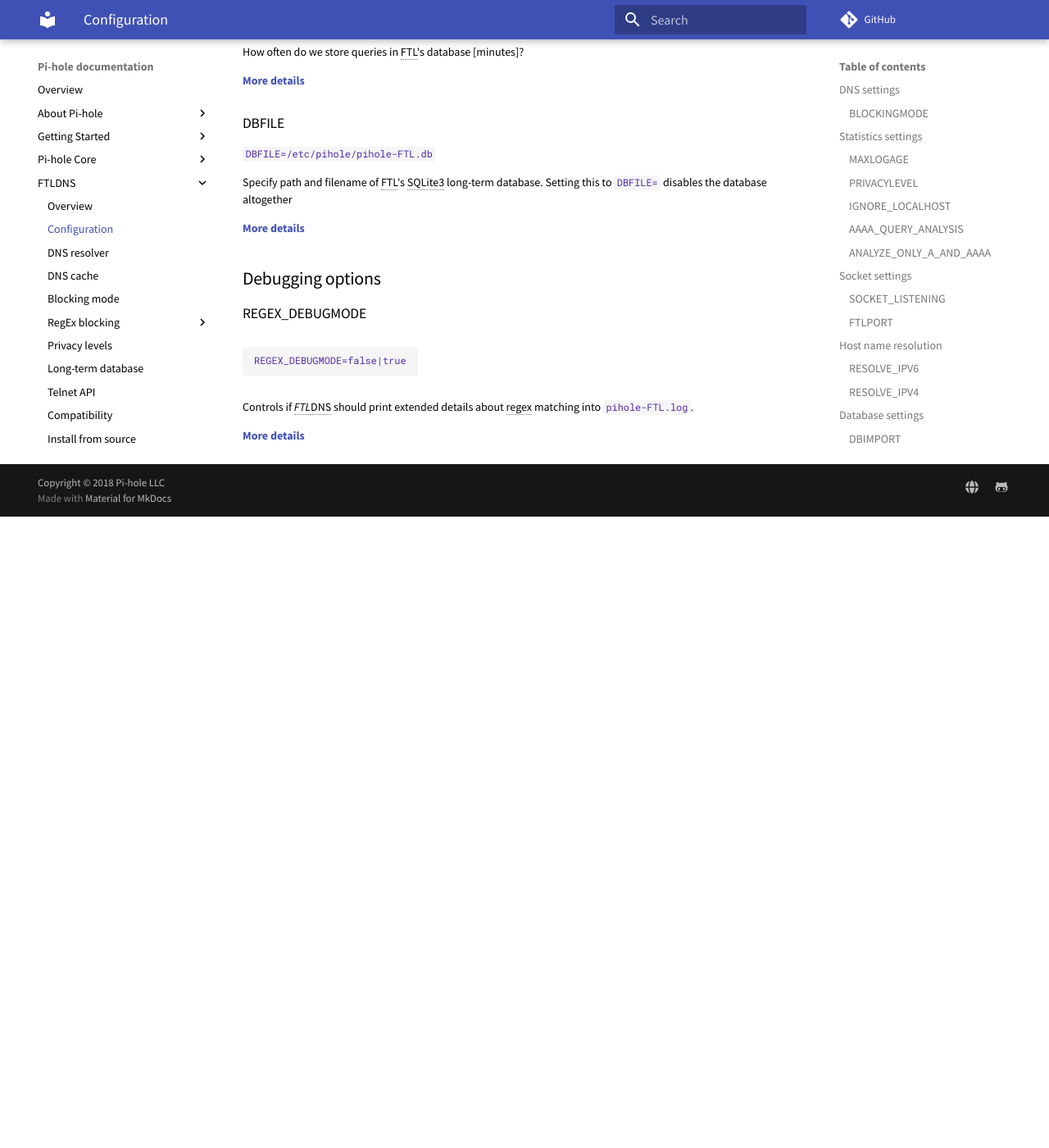
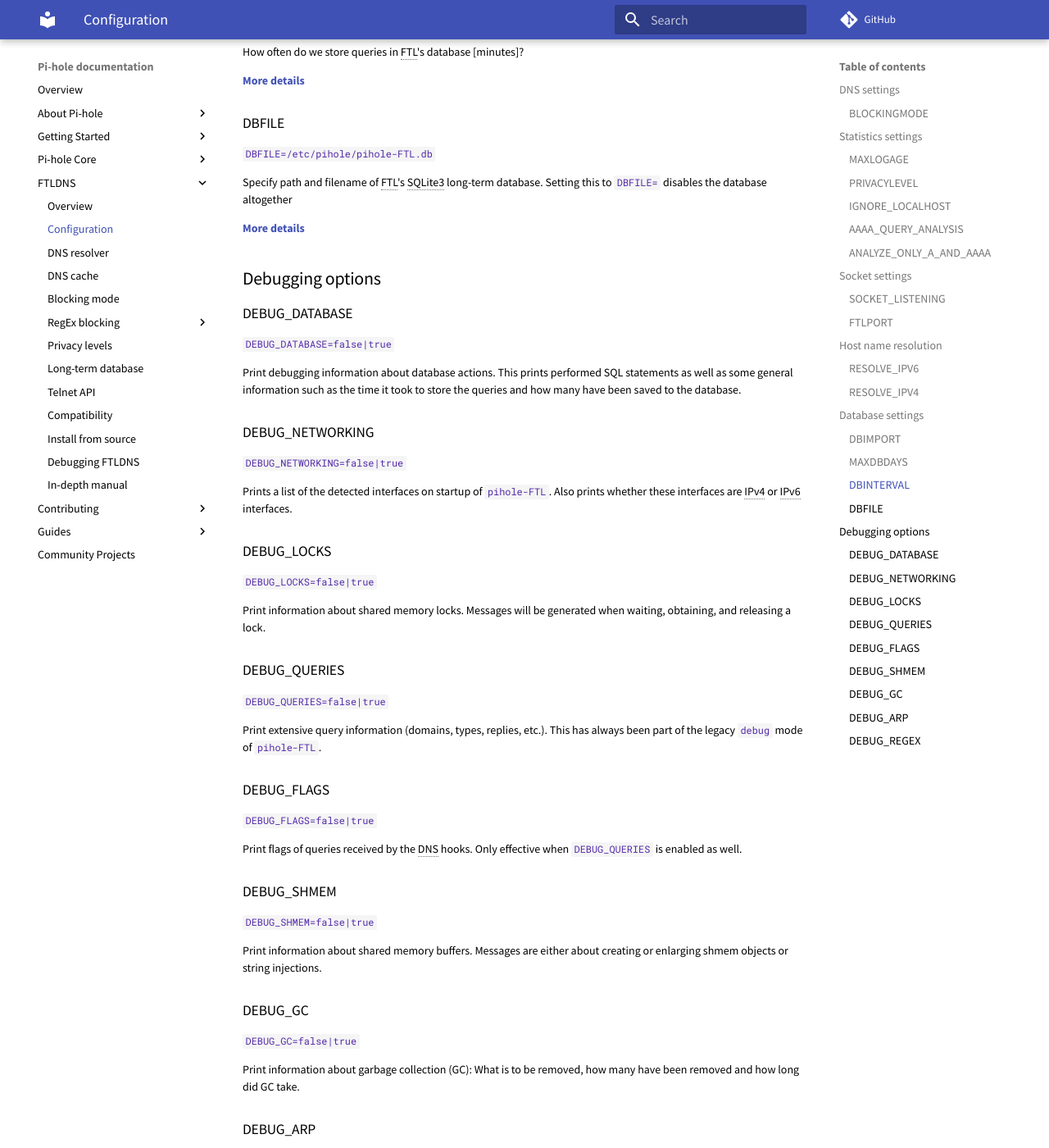
Before and after one commit to pi-hole/docs, an MkDocs documentation site: the page built from docs/ftldns/configfile.md, in a window 1280 px wide and 1400 px high, scrolled down 2165 px. Shown: the whole window at 82% size. Built offline with MkDocs 1.6.1 and Material for MkDocs 9.7.7, drawn with Linux system fonts in a browser that asks for light colours; comment, search, counter and statistics services are not loaded; before the commit the page ends 2795 px from its top, so only the background shows below that; some of the changed text lies outside the part shown.

Commit message:
Add configuration documentation for new debug flags
Signed-off-by: DL6ER <dl6er@dl6er.de>

````diff
--- a/docs/ftldns/configfile.md
+++ b/docs/ftldns/configfile.md
@@ -1,13 +1,15 @@
 You can create a file `/etc/pihole/pihole-FTL.conf` that will be read by *FTL*DNS on startup.
 
 Possible settings (**the option shown first is the default**):
-
-On which port should FTL be listening?
 
 ## DNS settings
 
 ### BLOCKINGMODE
 `BLOCKINGMODE=NULL|IP-NODATA-AAAA|IP|NXDOMAIN`
+
+How should `FTL` reply to blocked queries?
+
+**[More details](blockingmode.md)**
 
 ## Statistics settings
 
@@ -51,6 +49,8 @@
 
 ### FTLPORT
 `FTLPORT=4711`
+
+On which port should FTL be listening?
 
 ## Host name resolution
 
@@ -96,15 +96,57 @@
 **[More details](database.md)**
 
 ## Debugging options
+### DEBUG_DATABASE
+`DEBUG_DATABASE=false|true`
 
-### REGEX_DEBUGMODE
-```
-REGEX_DEBUGMODE=false|true
-```
+Print debugging information about database actions. This prints performed SQL statements as well as some general information such as the time it took to store the queries and how many have been saved to the database.
+
+### DEBUG_NETWORKING
+`DEBUG_NETWORKING=false|true`
+
+Prints a list of the detected interfaces on startup of `pihole-FTL`. Also prints whether these interfaces are IPv4 or IPv6 interfaces.
+
+### DEBUG_LOCKS
+`DEBUG_LOCKS=false|true`
+
+Print information about shared memory locks. Messages will be generated when waiting, obtaining, and releasing a lock.
+
+### DEBUG_QUERIES
+`DEBUG_QUERIES=false|true`
+
+Print extensive query information (domains, types, replies, etc.). This has always been part of the legacy `debug` mode of `pihole-FTL`.
+
+### DEBUG_FLAGS
+`DEBUG_FLAGS=false|true`
+
+Print flags of queries received by the DNS hooks. Only effective when `DEBUG_QUERIES` is enabled as well.
+
+### DEBUG_SHMEM
+`DEBUG_SHMEM=false|true`
+
+Print information about shared memory buffers. Messages are either about creating or enlarging shmem objects or string injections.
+
+### DEBUG_GC
+`DEBUG_GC=false|true`
+
+Print information about garbage collection (GC): What is to be removed, how many have been removed and how long did GC take.
+
+### DEBUG_ARP
+`DEBUG_ARP=false|true`
+
+Print information about ARP table processing: How long did parsing take, whether read MAC addresses are valid, and if the `macvendor.db` file exists.
+
+### DEBUG_REGEX
+`DEBUG_REGEX=false|true`
 
 Controls if *FTL*DNS should print extended details about regex matching into `pihole-FTL.log`.
 
 **[More details](regex/overview.md)**
 
+Due to legacy reasons, we also support the following setting to be used for enabling the same functionality:
+
+`REGEX_DEBUGMODE=false|true`
+
+Note that if one of them is set to `true`, the other one cannot be used to disable this setting again.
 
 {!abbreviations.md!}
````
Also changed, not shown: other parts of docs/ftldns/configfile.md (+0 -4 lines).
